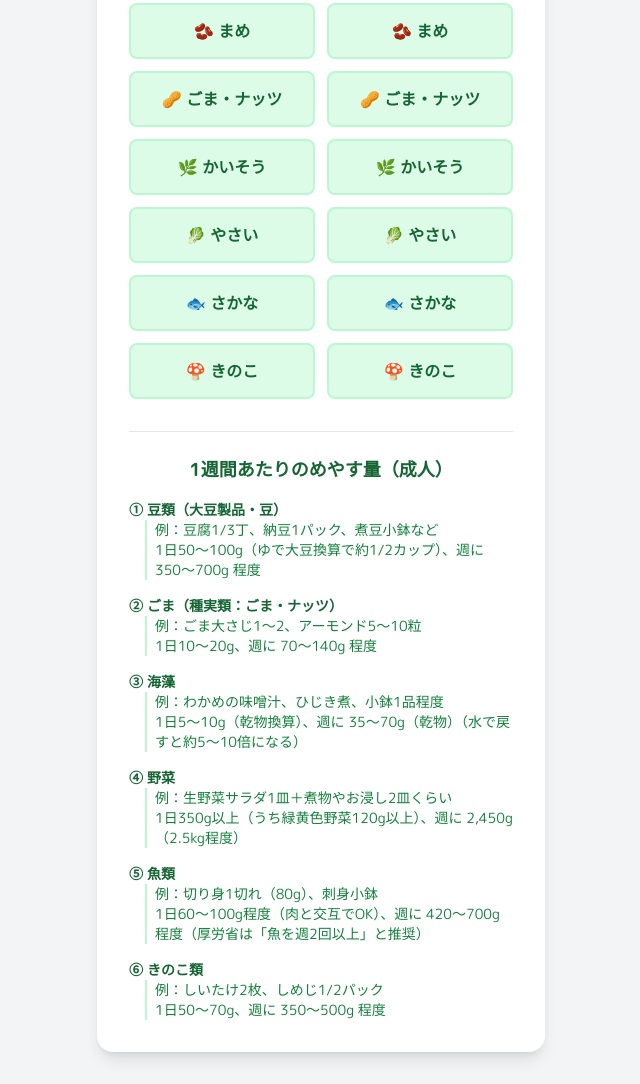
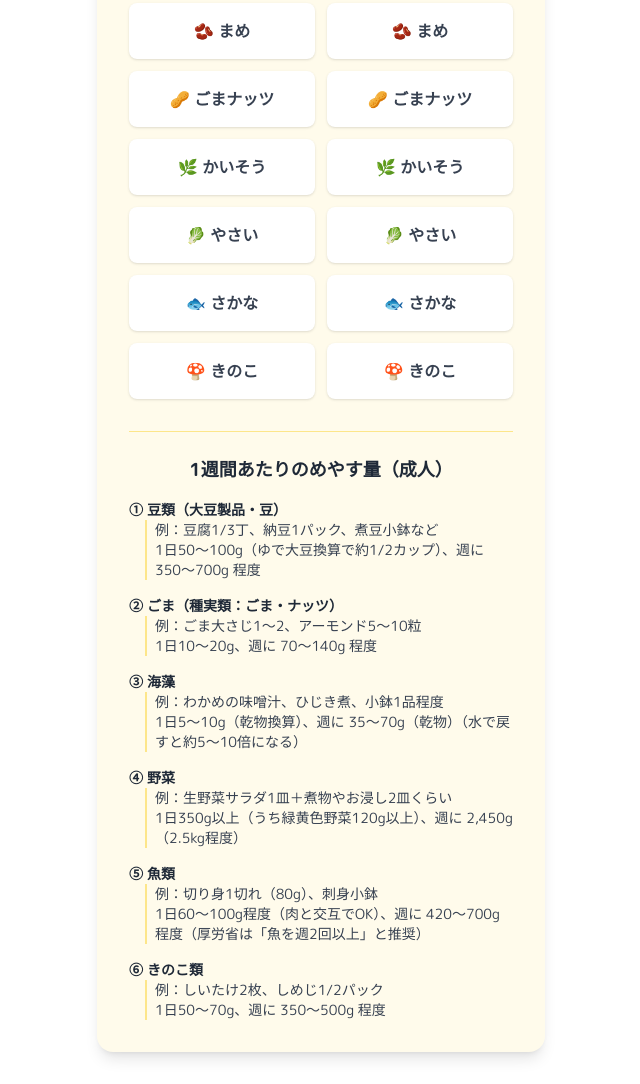
Before and after one commit to sorafjah/magowayasasi, a plain HTML site: page index.html in a window 1280 px wide. Shown: the part 133-1217 px from the top of the page, without its empty margins (319-959 px from the left). Drawn offline with nearby package versions, Linux system fonts and the light colour scheme.

Commit message:
Update index.html

```diff
--- a/index.html
+++ b/index.html
@@ -3,7 +3,7 @@
 <head>
     <meta charset="UTF-8">
     <meta name="viewport" content="width=device-width, initial-scale=1.0">
-    <title>magowahasasi</title>
+    <title>まごわやさし</title>
     <script src="https://cdn.tailwindcss.com"></script>
     <link rel="stylesheet" href="https://cdnjs.cloudflare.com/ajax/libs/font-awesome/6.4.0/css/all.min.css">
     <link rel="preconnect" href="https://fonts.googleapis.com">
@@ -18,14 +18,14 @@
             transition: all 0.2s ease-in-out;
         }
         .check-box.checked {
-            background-color: #6ee7b7; /* bg-green-300 */
-            border-color: #34d399; /* border-green-400 */
-            color: #065f46; /* text-green-800 */
+            background-color: #fde68a; /* amber-200 */
+            color: #374151; /* gray-700 */
+            box-shadow: none;
         }
     </style>
 </head>
-<body class="bg-gray-100 flex items-center justify-center min-h-screen py-8">
-    <div class="w-full max-w-md mx-auto bg-white rounded-2xl shadow-lg p-6 md:p-8">
+<body class="bg-white flex items-center justify-center min-h-screen py-8">
+    <div class="w-full max-w-md mx-auto bg-amber-50 rounded-2xl shadow-lg p-6 md:p-8">
 
         <!-- 週のナビゲーション -->
         <div class="flex items-center justify-between mb-6">
@@ -44,38 +44,38 @@
         </div>
 
         <!-- 摂取目安量 -->
-        <div class="mt-8 border-t pt-6">
-            <h3 class="text-lg font-bold text-center text-green-800 mb-4">1週間あたりのめやす量（成人）</h3>
-            <div class="space-y-4 text-sm text-green-700">
+        <div class="mt-8 border-t border-amber-200 pt-6">
+            <h3 class="text-lg font-bold text-center text-gray-800 mb-4">1週間あたりのめやす量（成人）</h3>
+            <div class="space-y-4 text-sm text-gray-700">
                 <div>
-                    <h4 class="font-semibold text-green-800">① 豆類（大豆製品・豆）</h4>
-                    <p class="ml-4 pl-2 border-l-2 border-green-200">例：豆腐1/3丁、納豆1パック、煮豆小鉢など</p>
-                    <p class="ml-4 pl-2 border-l-2 border-green-200">1日50〜100g（ゆで大豆換算で約1/2カップ）、週に 350〜700g 程度</p>
+                    <h4 class="font-semibold text-gray-800">① 豆類（大豆製品・豆）</h4>
+                    <p class="ml-4 pl-2 border-l-2 border-amber-200">例：豆腐1/3丁、納豆1パック、煮豆小鉢など</p>
+                    <p class="ml-4 pl-2 border-l-2 border-amber-200">1日50〜100g（ゆで大豆換算で約1/2カップ）、週に 350〜700g 程度</p>
                 </div>
                 <div>
-                    <h4 class="font-semibold text-green-800">② ごま（種実類：ごま・ナッツ）</h4>
-                    <p class="ml-4 pl-2 border-l-2 border-green-200">例：ごま大さじ1〜2、アーモンド5〜10粒</p>
-                    <p class="ml-4 pl-2 border-l-2 border-green-200">1日10〜20g、週に 70〜140g 程度</p>
+                    <h4 class="font-semibold text-gray-800">② ごま（種実類：ごま・ナッツ）</h4>
+                    <p class="ml-4 pl-2 border-l-2 border-amber-200">例：ごま大さじ1〜2、アーモンド5〜10粒</p>
+                    <p class="ml-4 pl-2 border-l-2 border-amber-200">1日10〜20g、週に 70〜140g 程度</p>
                 </div>
                  <div>
-                    <h4 class="font-semibold text-green-800">③ 海藻</h4>
-                    <p class="ml-4 pl-2 border-l-2 border-green-200">例：わかめの味噌汁、ひじき煮、小鉢1品程度</p>
-                    <p class="ml-4 pl-2 border-l-2 border-green-200">1日5〜10g（乾物換算）、週に 35〜70g（乾物）（水で戻すと約5〜10倍になる）</p>
+                    <h4 class="font-semibold text-gray-800">③ 海藻</h4>
+                    <p class="ml-4 pl-2 border-l-2 border-amber-200">例：わかめの味噌汁、ひじき煮、小鉢1品程度</p>
+                    <p class="ml-4 pl-2 border-l-2 border-amber-200">1日5〜10g（乾物換算）、週に 35〜70g（乾物）（水で戻すと約5〜10倍になる）</p>
                 </div>
                  <div>
-                    <h4 class="font-semibold text-green-800">④ 野菜</h4>
-                    <p class="ml-4 pl-2 border-l-2 border-green-200">例：生野菜サラダ1皿＋煮物やお浸し2皿くらい</p>
-                    <p class="ml-4 pl-2 border-l-2 border-green-200">1日350g以上（うち緑黄色野菜120g以上）、週に 2,450g（2.5kg程度）</p>
+                    <h4 class="font-semibold text-gray-800">④ 野菜</h4>
+                    <p class="ml-4 pl-2 border-l-2 border-amber-200">例：生野菜サラダ1皿＋煮物やお浸し2皿くらい</p>
+                    <p class="ml-4 pl-2 border-l-2 border-amber-200">1日350g以上（うち緑黄色野菜120g以上）、週に 2,450g（2.5kg程度）</p>
                 </div>
                 <div>
-                    <h4 class="font-semibold text-green-800">⑤ 魚類</h4>
-                    <p class="ml-4 pl-2 border-l-2 border-green-200">例：切り身1切れ（80g）、刺身小鉢</p>
-                    <p class="ml-4 pl-2 border-l-2 border-green-200">1日60〜100g程度（肉と交互でOK）、週に 420〜700g 程度（厚労省は「魚を週2回以上」と推奨）</p>
+                    <h4 class="font-semibold text-gray-800">⑤ 魚類</h4>
+                    <p class="ml-4 pl-2 border-l-2 border-amber-200">例：切り身1切れ（80g）、刺身小鉢</p>
+                    <p class="ml-4 pl-2 border-l-2 border-amber-200">1日60〜100g程度（肉と交互でOK）、週に 420〜700g 程度（厚労省は「魚を週2回以上」と推奨）</p>
                 </div>
                  <div>
-                    <h4 class="font-semibold text-green-800">⑥ きのこ類</h4>
-                    <p class="ml-4 pl-2 border-l-2 border-green-200">例：しいたけ2枚、しめじ1/2パック</p>
-                    <p class="ml-4 pl-2 border-l-2 border-green-200">1日50〜70g、週に 350〜500g 程度</p>
+                    <h4 class="font-semibold text-gray-800">⑥ きのこ類</h4>
+                    <p class="ml-4 pl-2 border-l-2 border-amber-200">例：しいたけ2枚、しめじ1/2パック</p>
+                    <p class="ml-4 pl-2 border-l-2 border-amber-200">1日50〜70g、週に 350〜500g 程度</p>
                 </div>
             </div>
         </div>
@@ -93,7 +93,7 @@
 
             const foodCategories = [
                 { id: 'mame', name: 'まめ', emoji: '🫘' },
-                { id: 'goma', name: 'ごま・ナッツ', emoji: '🥜' },
+                { id: 'goma', name: 'ごまナッツ', emoji: '🥜' },
                 { id: 'kaiso', name: 'かいそう', emoji: '🌿' },
                 { id: 'yasai', name: 'やさい', emoji: '🥬' },
                 { id: 'sakana', name: 'さかな', emoji: '🐟' },
@@ -102,13 +102,13 @@
 
             // データの読み込み
             function loadData() {
-                const savedData = localStorage.getItem('mealCheckDataV3');
+                const savedData = localStorage.getItem('mealCheckDataV4');
                 appData = savedData ? JSON.parse(savedData) : {};
             }
 
             // データの保存
             function saveData() {
-                localStorage.setItem('mealCheckDataV3', JSON.stringify(appData));
+                localStorage.setItem('mealCheckDataV4', JSON.stringify(appData));
             }
 
             // 週のキーを取得 (例: "2023-37")
@@ -153,17 +153,15 @@
 
                     for (let i = 0; i < 2; i++) {
                         const checkBox = document.createElement('div');
-                        checkBox.className = 'check-box relative w-full h-14 flex items-center justify-center text-center text-md font-semibold text-green-800 bg-green-100 rounded-lg border-2 border-green-200 cursor-pointer transform hover:scale-105';
+                        checkBox.className = 'check-box relative w-full h-14 flex items-center justify-center text-center text-md font-semibold text-gray-700 bg-white rounded-lg shadow cursor-pointer transform hover:scale-105';
                         checkBox.dataset.category = category.id;
                         checkBox.dataset.index = i;
 
                         const isChecked = weekData[category.id] && weekData[category.id][i];
 
+                        checkBox.innerHTML = `<span class="flex-grow text-center">${category.emoji} ${category.name}</span>`;
                         if (isChecked) {
                             checkBox.classList.add('checked');
-                            checkBox.innerHTML = `<span class="flex-grow text-center">${category.emoji} ${category.name}</span><span class="text-xl pr-3 text-white">●</span>`;
-                        } else {
-                            checkBox.innerHTML = `<span class="flex-grow text-center">${category.emoji} ${category.name}</span>`;
                         }
                         row.appendChild(checkBox);
                     }
@@ -188,7 +186,6 @@
                     const category = checkBox.dataset.category;
                     const index = parseInt(checkBox.dataset.index, 10);
                     const weekKey = getWeekKey(currentDate);
-                    const catInfo = foodCategories.find(c => c.id === category);
 
                     // 状態をトグル
                     appData[weekKey][category][index] = !appData[weekKey][category][index];
@@ -196,11 +193,6 @@
 
                     // UIを更新
                     checkBox.classList.toggle('checked', isChecked);
-                    if (isChecked) {
-                        checkBox.innerHTML = `<span class="flex-grow text-center">${catInfo.emoji} ${catInfo.name}</span><span class="text-xl pr-3 text-white">●</span>`;
-                    } else {
-                        checkBox.innerHTML = `<span class="flex-grow text-center">${catInfo.emoji} ${catInfo.name}</span>`;
-                    }
 
                     saveData();
                 }
```
